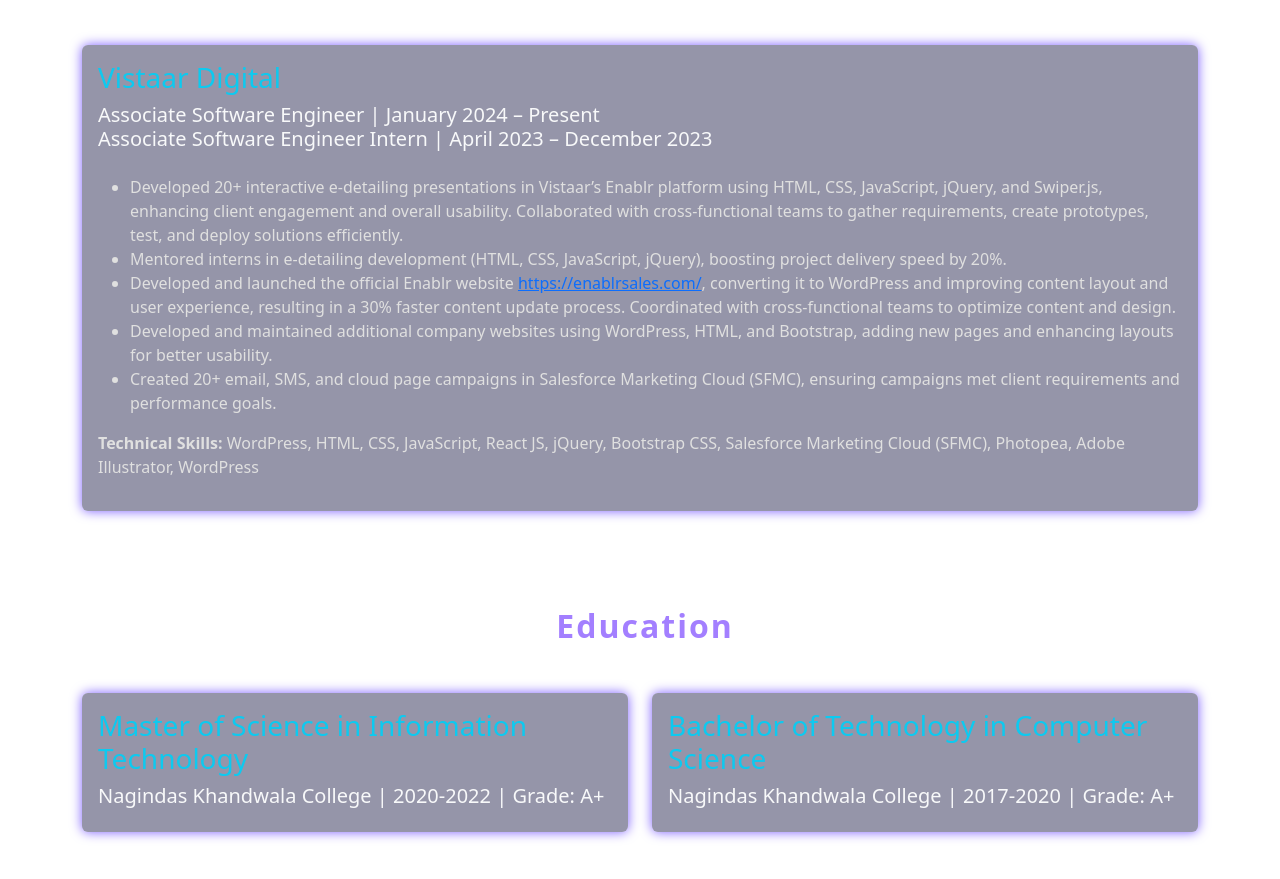
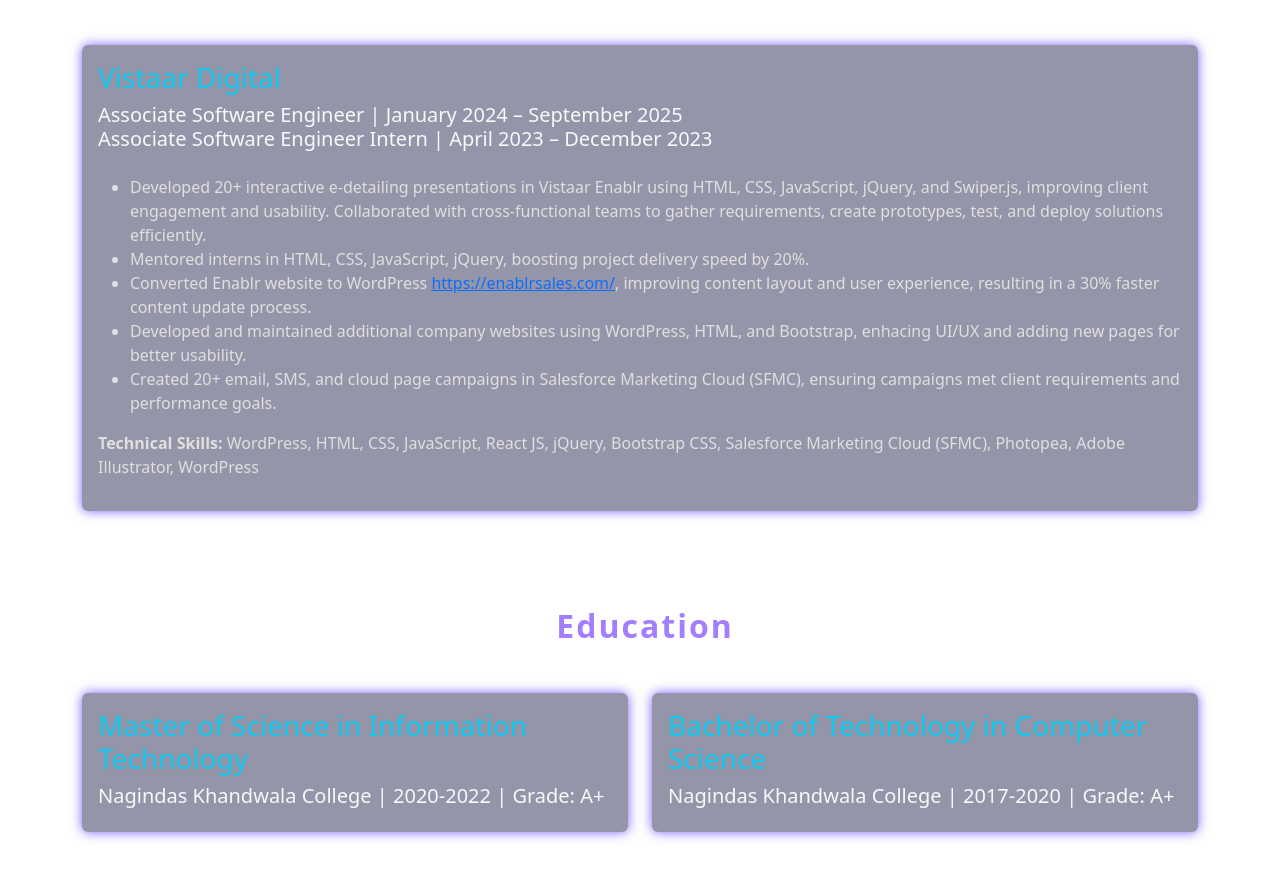
Before and after one commit to kevalnagariya/Personal-Portfolio, a plain HTML site: page index.html in a window 1280 px wide. Shown: the part 2597-3476 px from the top of the page. Drawn offline with nearby package versions, Linux system fonts and the light colour scheme.

Commit message:
resume and work experience section

```diff
--- a/index.html
+++ b/index.html
@@ -41,7 +41,6 @@
       href="https://cdnjs.cloudflare.com/ajax/libs/font-awesome/6.5.0/css/all.min.css"
     />
     <link rel="stylesheet" href="/assets/css/styles.css" />
-
   </head>
 
   <body>
@@ -144,10 +143,10 @@
         <div class="row justify-content-center">
           <div class="col-lg-10 about-text">
             <p>
-              Hi, I’m a passionate WordPress & Front-End Developer with
-              a knack for creating clean, responsive, and user-friendly web
-              experiences. I enjoy solving problems, learning new tools, and
-              making projects both functional and visually engaging.
+              Hi, I’m a passionate WordPress & Front-End Developer with a knack
+              for creating clean, responsive, and user-friendly web experiences.
+              I enjoy solving problems, learning new tools, and making projects
+              both functional and visually engaging.
             </p>
 
             <p>
@@ -362,7 +361,6 @@
               </div>
             </div>
 
-
             <div class="mb-4">
               <div class="d-flex justify-content-between">
                 <span>React.js</span><span>60%</span>
@@ -380,7 +378,6 @@
                 <div class="progress-bar jquery"></div>
               </div>
             </div>
-
           </div>
 
           <!-- Other Skills -->
@@ -440,7 +437,7 @@
               <div class="card-body">
                 <h3 class="card-title text-info">Vistaar Digital</h3>
                 <h5 class="text-light mb-4">
-                  Associate Software Engineer | January 2024 – Present<br />
+                  Associate Software Engineer | January 2024 – September 2025<br />
                   Associate Software Engineer Intern | April 2023 – December
                   2023
                 </h5>
@@ -448,29 +445,27 @@
                 <ul>
                   <li>
                     Developed 20+ interactive e-detailing presentations in
-                    Vistaar’s Enablr platform using HTML, CSS, JavaScript,
-                    jQuery, and Swiper.js, enhancing client engagement and
-                    overall usability. Collaborated with cross-functional teams
-                    to gather requirements, create prototypes, test, and deploy
-                    solutions efficiently.
+                    Vistaar Enablr using HTML, CSS, JavaScript, jQuery, and
+                    Swiper.js, improving client engagement and usability.
+                    Collaborated with cross-functional teams to gather
+                    requirements, create prototypes, test, and deploy solutions
+                    efficiently.
                   </li>
                   <li>
-                    Mentored interns in e-detailing development (HTML, CSS,
-                    JavaScript, jQuery), boosting project delivery speed by 20%.
+                    Mentored interns in HTML, CSS, JavaScript, jQuery, boosting
+                    project delivery speed by 20%.
                   </li>
                   <li>
-                    Developed and launched the official Enablr website
+                    Converted Enablr website to WordPress
                     <a href="https://enablrsales.com/" target="_blank"
                       >https://enablrsales.com/</a
-                    >, converting it to WordPress and improving content layout
-                    and user experience, resulting in a 30% faster content
-                    update process. Coordinated with cross-functional teams to
-                    optimize content and design.
+                    >, improving content layout and user experience, resulting
+                    in a 30% faster content update process.
                   </li>
                   <li>
                     Developed and maintained additional company websites using
-                    WordPress, HTML, and Bootstrap, adding new pages and
-                    enhancing layouts for better usability.
+                    WordPress, HTML, and Bootstrap, enhacing UI/UX and adding
+                    new pages for better usability.
                   </li>
                   <li>
                     Created 20+ email, SMS, and cloud page campaigns in
```
Also changed, not shown: 1 other file.
